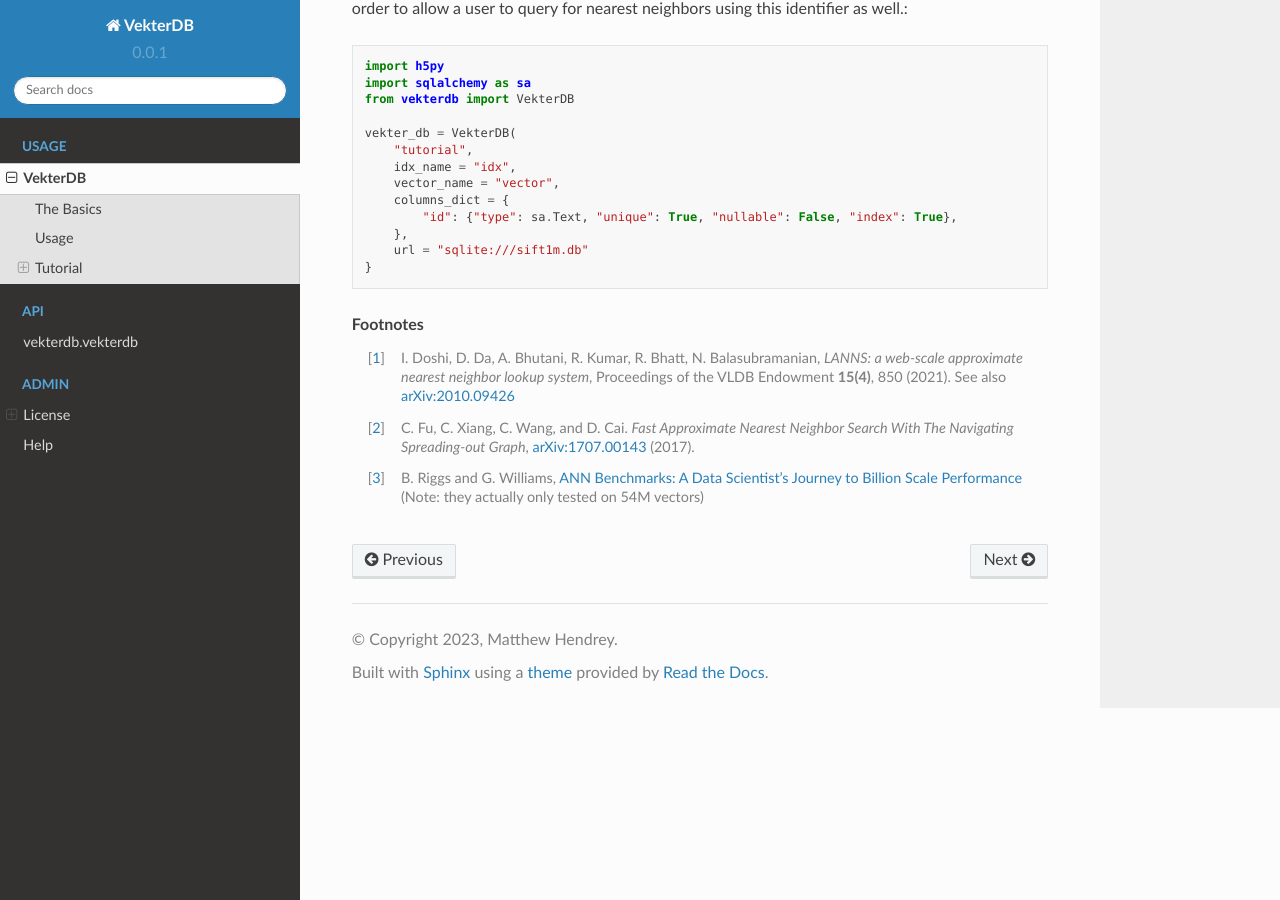
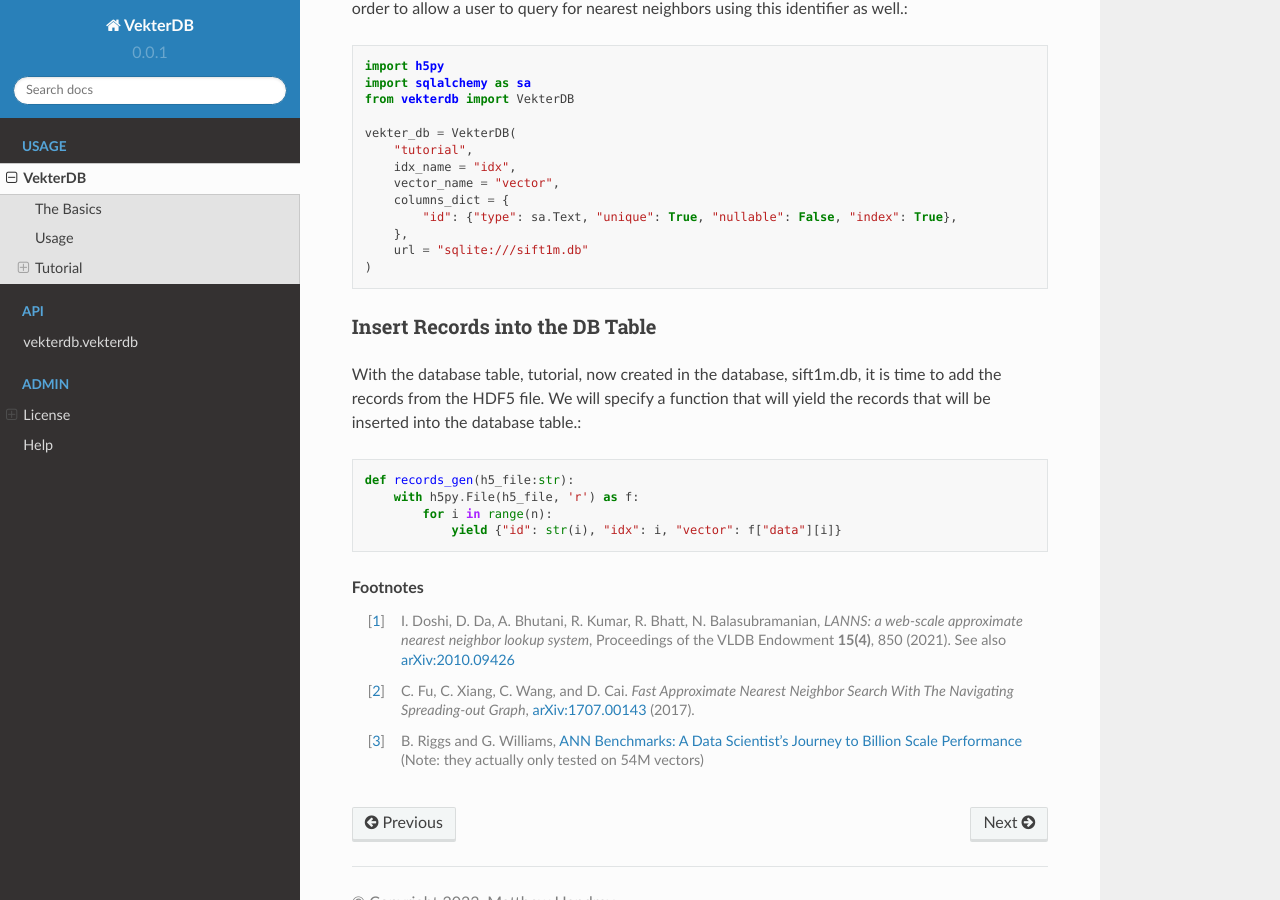
Before and after one commit to mhendrey/vekterdb, a Sphinx documentation site: the page built from docs/source/vekterdb.rst, in a window 1280 px wide and 900 px high, scrolled down 2163 px. Built offline with Sphinx 7.4.7 and the Read the Docs theme 2.0.0, drawn with Linux system fonts in a browser that asks for light colours.

Commit message:
Update vekterdb.rst - Tutorial - Read data in h5py

```diff
--- a/docs/source/vekterdb.rst
+++ b/docs/source/vekterdb.rst
@@ -121,7 +121,18 @@ user to query for nearest neighbors using this identifier as well.::
             "id": {"type": sa.Text, "unique": True, "nullable": False, "index": True},
         },
         url = "sqlite:///sift1m.db"
-    }
+    )
+
+Insert Records into the DB Table
+^^^^^^^^^^^^^^^^^^^^^^^^^^^^^^^^^^^^^^^^^^^^^^^^^^^^^^^^^^^^^^^^^^^^^^^^^^^^^^^^^^^^^^^^
+With the database table, tutorial, now created in the database, sift1m.db, it is time
+to add the records from the HDF5 file.  We will specify a function that will yield the
+records that will be inserted into the database table.::
+
+    def records_gen(h5_file:str):
+        with h5py.File(h5_file, 'r') as f:
+            for i in range(n):
+                yield {"id": str(i), "idx": i, "vector": f["data"][i]}
 
 
 
```
